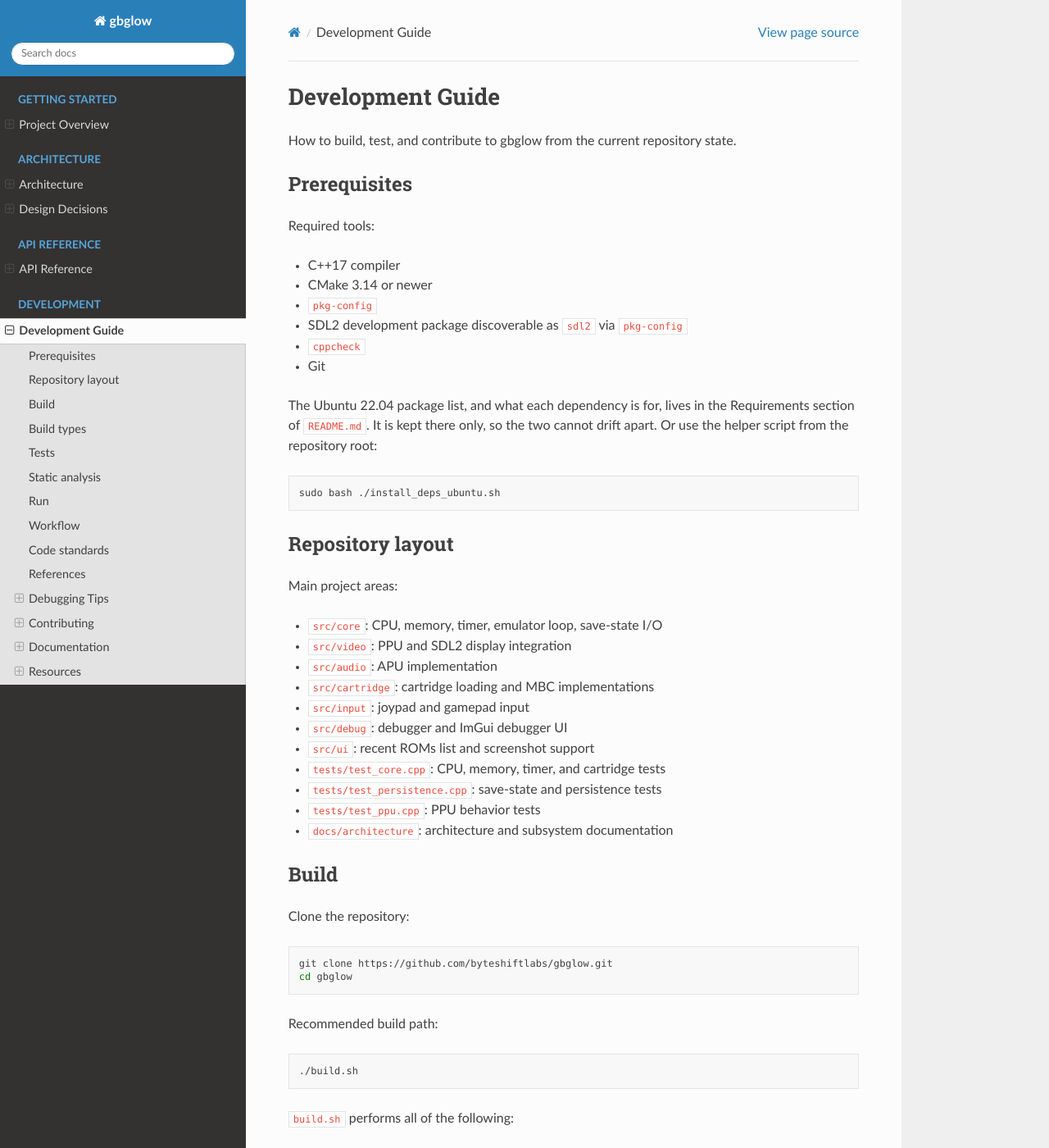
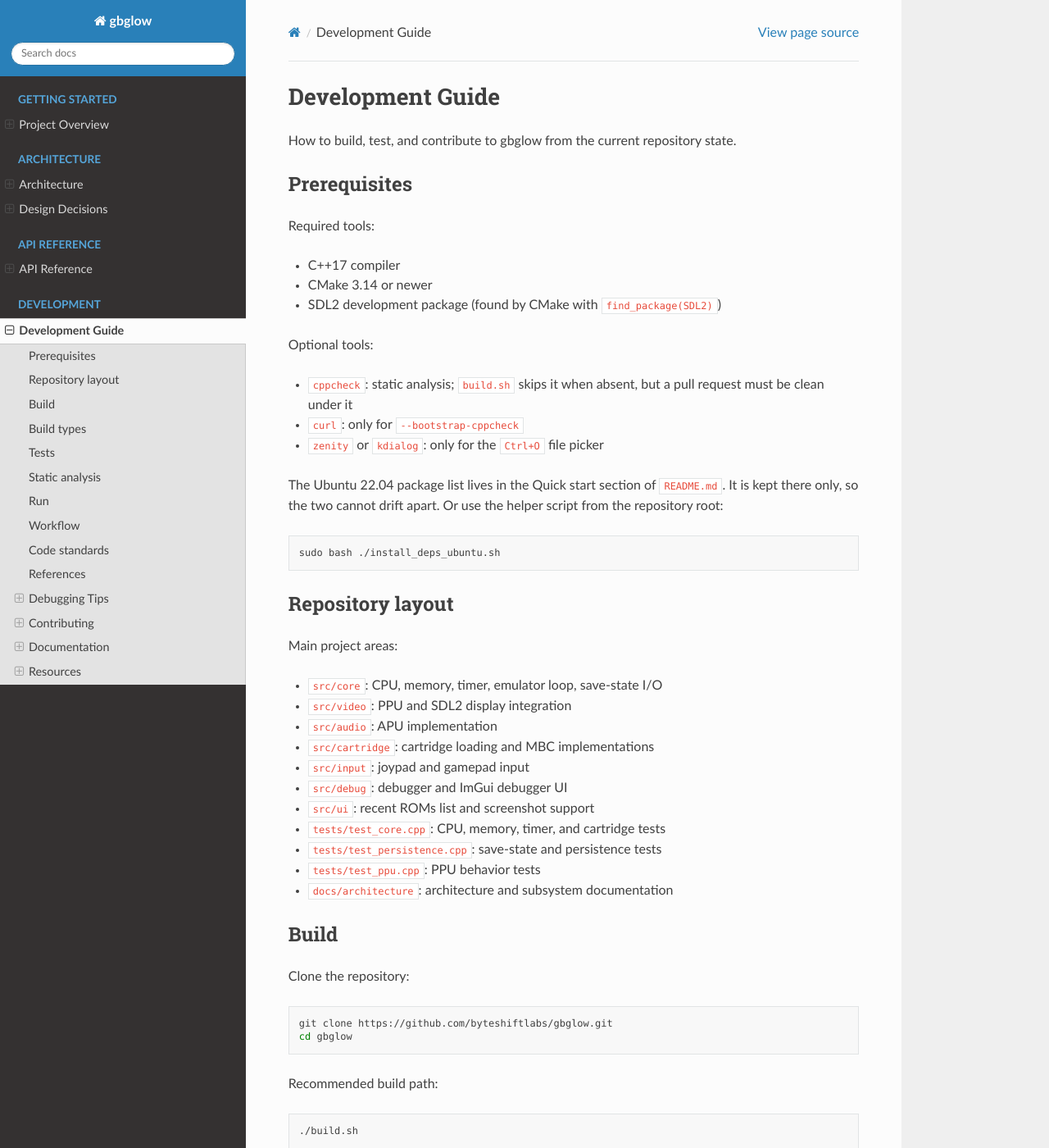
Before and after one commit to byteshiftlabs/gbglow, a Sphinx documentation site: the page built from docs/development/index.rst, in a window 1280 px wide and 1400 px high. Shown: the whole window at 82% size. Built offline with Sphinx 7.4.7 and the Read the Docs theme 3.1.0, drawn with Linux system fonts in a browser that asks for light colours; some of the changed text lies outside the part shown.

Commit message:
Simplified README and updated dependency docs   - Shortened README and pointed Quick start at the reduced package list   - Updated CONTRIBUTING.md and docs/development/index.rst prerequisites

```diff
--- a/docs/development/index.rst
+++ b/docs/development/index.rst
@@ -10,14 +10,17 @@
 
 * C++17 compiler
 * CMake 3.14 or newer
-* ``pkg-config``
-* SDL2 development package discoverable as ``sdl2`` via ``pkg-config``
-* ``cppcheck``
-* Git
+* SDL2 development package (found by CMake with ``find_package(SDL2)``)
 
-The Ubuntu 22.04 package list, and what each dependency is for, lives in the
-Requirements section of ``README.md``. It is kept there only, so the two cannot
-drift apart. Or use the helper script from the repository root:
+Optional tools:
+
+* ``cppcheck``: static analysis; ``build.sh`` skips it when absent, but a pull request must be clean under it
+* ``curl``: only for ``--bootstrap-cppcheck``
+* ``zenity`` or ``kdialog``: only for the ``Ctrl+O`` file picker
+
+The Ubuntu 22.04 package list lives in the Quick start section of
+``README.md``. It is kept there only, so the two cannot drift apart. Or use
+the helper script from the repository root:
 
 .. code-block:: bash
 
@@ -58,12 +61,12 @@
 
 ``build.sh`` performs all of the following:
 
-* dependency checks for ``cmake``, ``pkg-config``, ``cppcheck``, and SDL2
+* a dependency check for ``cmake``
 * Dear ImGui download through CMake ``FetchContent`` during configure
 * CMake configure into ``build/``
 * project build
 * test execution with ``ctest --output-on-failure``
-* ``cppcheck`` static analysis
+* ``cppcheck`` static analysis, skipped with a warning when ``cppcheck`` is not installed
 
 To match the CI analyzer version locally, use:
 
```
Also changed, not shown: CONTRIBUTING.md (+2 -2 lines), README.md (+19 -87 lines).
